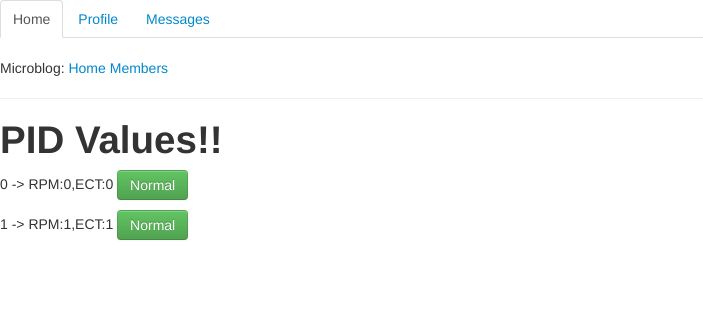
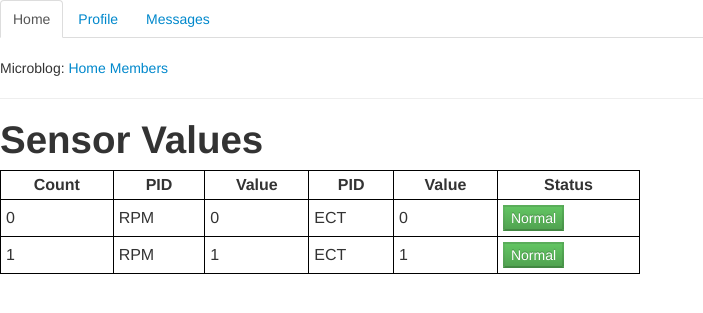
Before and after one commit to ganeshredcobra/microblog, a Flask app: page /members in a window 1280 px wide. Shown: the top 313 px of the page, without its empty margins (0-703 px from the left). Run offline with Flask 2, Linux system fonts and the light colour scheme.

Commit message:
Added Row and button

```diff
--- a/app/templates/members.html
+++ b/app/templates/members.html
@@ -1,17 +1,61 @@
 <html>
+	<head>
+<style>
+table, th, td {
+    border: 1px solid black;
+    border-collapse: collapse;
+}
+th, td {
+    padding: 5px;
+}
+</style>
+</head>
 <!-- extend from base layout -->
 {% extends "base.html" %}
 {% block content %}
-	<h1>PID Values!!</h1>
+	<h1>Sensor Values</h1>
 	{% if VALS %}
+		<table style="width:50%">
+		  <tr>
+			<th>Count</th>
+			<th>PID</th>
+			<th>Value</th>
+			<th>PID</th>
+			<th>Value</th>
+			<th>Status</th>
+		  </tr>
+
+
+
 		{% for VAL in VALS %}
-			{% if (VAL['ECT'] > 251) %}
-				<p> {{VAL.ECT|int+1}} {{VAL['ECT']}}</p>
-				<h1> {{VAL.Count}} -> RPM:{{VAL.RPM}},ECT:{{VAL.ECT}} <button type="button" class="btn  btn-danger btn-sm">High</button> </h1>
+
+			{% if VAL.ECT > 251 %}
+				<!--<h1>  -> RPM:,ECT:{{VAL.ECT}} <button type="button" class="btn  btn-danger btn-sm">High</button> </h1>-->
+				<div class="container">
+				<tr>
+					<td>{{VAL.Count}}</td>
+					<td>RPM</td>
+					<td>{{VAL.RPM}}</td>
+					<td>ECT</td>
+					<td>{{VAL.ECT}}</td>
+					<td><button type="button" class="btn btn-danger btn-sm">High</button></td>
+				</tr>
+				</div>
 			{% else %}
-				<p> {{VAL.Count}} -> RPM:{{VAL.RPM}},ECT:{{VAL.ECT}} <button type="button" class="btn btn-success btn-md">Normal</button> </p>
+				<!-- <p> {{VAL.Count}} -> RPM:{{VAL.RPM}},ECT:{{VAL.ECT}} <button type="button" class="btn btn-success btn-md">Normal</button> </p>-->
+				<div class="container">
+				<tr>
+					<td>{{VAL.Count}}</td>
+					<td>RPM</td>
+					<td>{{VAL.RPM}}</td>
+					<td>ECT</td>
+					<td>{{VAL.ECT}}</td>
+					<td><button type="button" class="btns btn-success btn-sm">Normal</button></td>
+				</tr>
+				</div>
 			{% endif %}
 		{% endfor %}
+		</table>
 	{% endif %}
 {% endblock %}
 </html>
```
